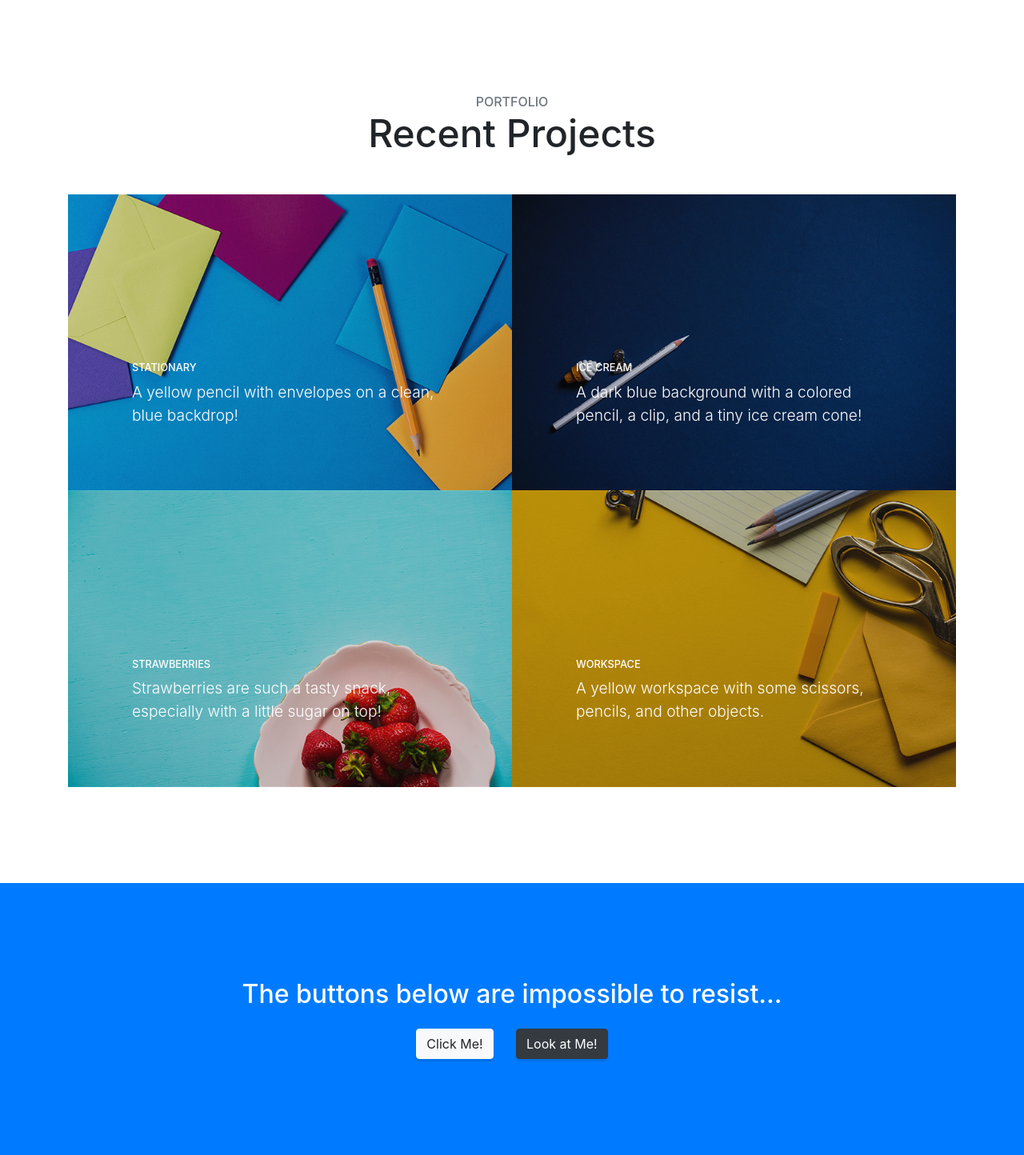
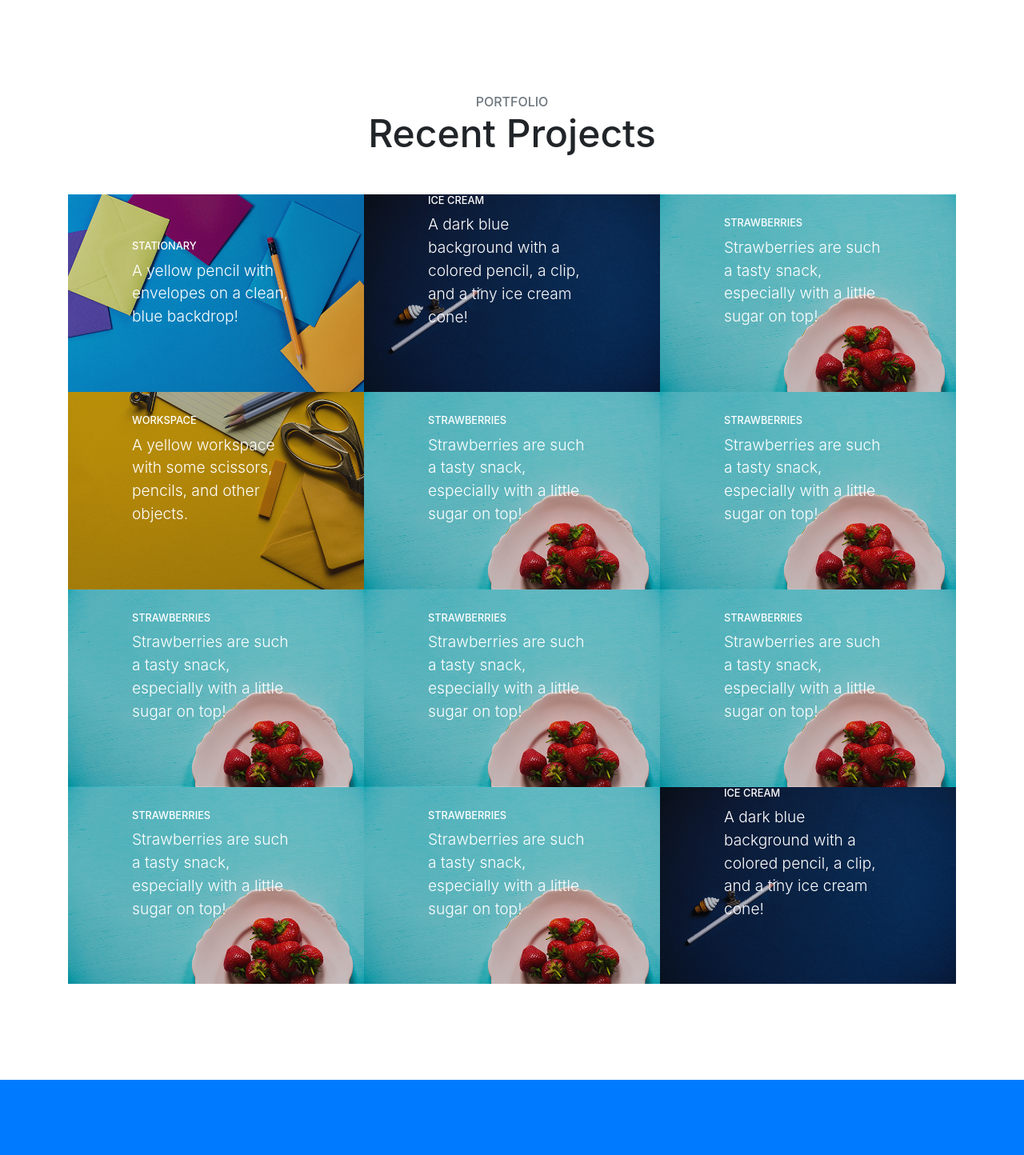
Before and after one commit to chagrdi/hello, a PHP site: page /app/index.html in a window 1280 px wide. Shown: the part 2512-3956 px from the top of the page at 80% size. Run offline with PHP 8.4, Linux system fonts and the light colour scheme; some libraries are stand-ins or nearby versions.

Commit message:
version7

```diff
--- a/app/dist/assets/css/style.css
+++ b/app/dist/assets/css/style.css
@@ -2,385 +2,6 @@ body,
 html {
   width: 100%;
   height: 100%;
-}
-
-body {
-  font-family: 'Source Sans Pro';
-}
-
-.btn-xl {
-  padding: 1.25rem 2.5rem;
-}
-
-.content-section {
-  padding-top: 7.5rem;
-  padding-bottom: 7.5rem;
-}
-
-.content-section-heading h2 {
-  font-size: 3rem;
-}
-
-.content-section-heading h3 {
-  font-size: 1rem;
-  text-transform: uppercase;
-}
-
-h1,
-h2,
-h3,
-h4,
-h5,
-h6 {
-  font-weight: 700;
-}
-
-.text-faded {
-  color: rgba(255, 255, 255, .7);
-}
-
-/* Map */
-.map {
-  height: 30rem;
-}
-
-@media (max-width: 992px) {
-  .map {
-    height: 75%;
-  }
-}
-
-.map iframe {
-  pointer-events: none;
-}
-
-.scroll-to-top {
-  line-height: 45px;
-  position: fixed;
-  right: 15px;
-  bottom: 15px;
-  display: none;
-  width: 50px;
-  height: 50px;
-  text-align: center;
-  color: white;
-  background: rgba(52, 58, 64, .5);
-}
-
-.scroll-to-top:focus,
-.scroll-to-top:hover {
-  color: white;
-}
-
-.scroll-to-top:hover {
-  background: #343a40;
-}
-
-.scroll-to-top i {
-  font-weight: 800;
-}
-
-.masthead {
-  position: relative;
-  display: table;
-  width: 100%;
-  height: auto;
-  min-height: 30rem;
-  padding-top: 8rem;
-  padding-bottom: 8rem;
-  background: linear-gradient(90deg, rgba(255, 255, 255, .1) 0%, rgba(255, 255, 255, .1) 100%), url('../../../src/assets/img/bg-masthead.jpg');
-  background-repeat: no-repeat;
-  background-position: center center;
-  background-size: cover;
-}
-
-.masthead h1 {
-  font-size: 4rem;
-  margin: 0;
-  padding: 0;
-}
-
-@media (min-width: 992px) {
-  .masthead {
-    height: 100vh;
-  }
-
-  .masthead h1 {
-    font-size: 5.5rem;
-  }
-}
-
-/* Side Menu */
-#sidebar-wrapper {
-  position: fixed;
-  z-index: 2;
-  right: 0;
-  width: 250px;
-  height: 100%;
-  transition: all .4s ease 0s;
-  -webkit-transform: translateX(250px);
-          transform: translateX(250px);
-  border-left: 1px solid rgba(255, 255, 255, .1);
-  background: #1d809f;
-}
-
-.sidebar-nav {
-  position: absolute;
-  top: 0;
-  width: 250px;
-  margin: 0;
-  padding: 0;
-  list-style: none;
-}
-
-.sidebar-nav li.sidebar-nav-item a {
-  display: block;
-  padding: 15px;
-  text-decoration: none;
-  color: #fff;
-}
-
-.sidebar-nav li a:hover {
-  text-decoration: none;
-  color: #fff;
-  background: rgba(255, 255, 255, .2);
-}
-
-.sidebar-nav li a:active,
-.sidebar-nav li a:focus {
-  text-decoration: none;
-}
-
-.sidebar-nav > .sidebar-brand {
-  font-size: 1.2rem;
-  line-height: 50px;
-  height: 80px;
-  padding-top: 15px;
-  padding-bottom: 15px;
-  padding-left: 15px;
-  background: rgba(52, 58, 64, .1);
-}
-
-.sidebar-nav > .sidebar-brand a {
-  color: #fff;
-}
-
-.sidebar-nav > .sidebar-brand a:hover {
-  color: #fff;
-  background: none;
-}
-
-#sidebar-wrapper.active {
-  right: 250px;
-  width: 250px;
-  transition: all .4s ease 0s;
-}
-
-.menu-toggle {
-  line-height: 50px;
-  position: fixed;
-  z-index: 999;
-  top: 15px;
-  right: 15px;
-  width: 50px;
-  height: 50px;
-  text-align: center;
-  color: #fff;
-  background: rgba(52, 58, 64, .5);
-}
-
-.menu-toggle:focus,
-.menu-toggle:hover {
-  color: #fff;
-}
-
-.menu-toggle:hover {
-  background: #343a40;
-}
-
-.service-icon {
-  font-size: 2.25rem;
-  line-height: 7.5rem;
-  display: block;
-  width: 7rem;
-  height: 7rem;
-  color: #1d809f;
-  background-color: #fff;
-  box-shadow: 0 3px 3px 0 rgba(0, 0, 0, .1);
-}
-
-.callout {
-  padding: 15rem 0;
-  background: linear-gradient(90deg, rgba(255, 255, 255, .1) 0%, rgba(255, 255, 255, .1) 100%), url('../../../src/assets/img/bg-callout.jpg');
-  background-repeat: no-repeat;
-  background-position: center center;
-  background-size: cover;
-}
-
-.callout h2 {
-  font-size: 3.5rem;
-  font-weight: 700;
-  display: block;
-  max-width: 30rem;
-}
-
-.portfolio-item {
-  position: relative;
-  display: block;
-  overflow: hidden;
-  max-width: 530px;
-  margin: auto auto 1rem;
-}
-
-.portfolio-item .caption {
-  position: absolute;
-  z-index: 1;
-  top: 0;
-  bottom: 0;
-  display: flex;
-  width: 100%;
-  height: 100%;
-  background-color: rgba(33, 37, 41, .2);
-}
-
-.portfolio-item .caption .caption-content {
-  margin: auto 2rem 2rem;
-  color: #fff;
-}
-
-.portfolio-item .caption .caption-content h2 {
-  font-size: .8rem;
-  text-transform: uppercase;
-}
-
-.portfolio-item .caption .caption-content p {
-  font-size: 1.2rem;
-  font-weight: 300;
-}
-
-@media (min-width: 992px) {
-  .portfolio-item {
-    max-width: none;
-    margin: 0;
-  }
-
-  .portfolio-item .caption {
-    -webkit-transition: -webkit-clip-path .25s ease-out, background-color .7s;
-    -webkit-clip-path: inset(0px);
-    clip-path: inset(0px);
-  }
-
-  .portfolio-item .caption .caption-content {
-    margin-right: 5rem;
-    margin-bottom: 5rem;
-    margin-left: 5rem;
-    transition: opacity .25s;
-  }
-
-  .portfolio-item img {
-    -webkit-transition: -webkit-clip-path .25s ease-out;
-    -webkit-clip-path: inset(-1px);
-    clip-path: inset(-1px);
-  }
-
-  .portfolio-item:hover img {
-    -webkit-clip-path: inset(2rem);
-    clip-path: inset(2rem);
-  }
-
-  .portfolio-item:hover .caption {
-    background-color: rgba(29, 128, 159, .9);
-    -webkit-clip-path: inset(2rem);
-    clip-path: inset(2rem);
-  }
-}
-
-footer.footer {
-  padding-top: 5rem;
-  padding-bottom: 5rem;
-}
-
-footer.footer .social-link {
-  font-size: 1.5rem;
-  line-height: 4.3rem;
-  display: block;
-  width: 4rem;
-  height: 4rem;
-  transition: background-color .15s ease-in-out;
-  background-color: #1d809f;
-  box-shadow: 0 3px 3px 0 rgba(0, 0, 0, .1);
-}
-
-footer.footer .social-link:hover {
-  text-decoration: none;
-  background-color: #155d74;
-}
-
-a {
-  color: #1d809f;
-}
-
-a:hover,
-a:focus,
-a:active {
-  color: #155d74;
-}
-
-.btn-primary {
-  color: #fff !important;
-  border-color: #1d809f !important;
-  background-color: #1d809f !important;
-}
-
-.btn-primary:hover,
-.btn-primary:focus,
-.btn-primary:active {
-  border-color: #155d74 !important;
-  background-color: #155d74 !important;
-}
-
-.btn-secondary {
-  color: #fff !important;
-  border-color: #ecb807 !important;
-  background-color: #ecb807 !important;
-}
-
-.btn-secondary:hover,
-.btn-secondary:focus,
-.btn-secondary:active {
-  border-color: #ba9106 !important;
-  background-color: #ba9106 !important;
-}
-
-.btn-dark {
-  color: #fff !important;
-}
-
-.btn {
-  font-weight: 700;
-  box-shadow: 0 3px 3px 0 rgba(0, 0, 0, .1);
-}
-
-.bg-primary {
-  background-color: #1d809f !important;
-}
-
-.text-primary {
-  color: #1d809f !important;
-}
-
-.text-secondary {
-  color: #ecb807 !important;
-}
-
-body,
-html {
-  width: 100%;
-  height: 100%;
-}
-
-body {
-  font-family: 'Source Sans Pro';
 }
 
 .btn-xl {
--- a/app/index.html
+++ b/app/index.html
@@ -17,10 +17,13 @@
 
   <!-- Custom Fonts -->
   <link href="vendor/fontawesome-free/css/all.min.css" rel="stylesheet" type="text/css">
-    <link href="https://fonts.googleapis.com/css?family=Source+Sans+Pro:300,400,700,300italic,400italic,700italic" rel="stylesheet" type="text/css">
+  <link href="https://fonts.googleapis.com/css?family=Source+Sans+Pro:300,400,700,300italic,400italic,700italic"
+    rel="stylesheet" type="text/css">
   <link href="vendor/simple-line-icons/css/simple-line-icons.css" rel="stylesheet">
 
   <!-- Custom CSS -->
+  <link rel="stylesheet" href="https://use.fontawesome.com/releases/v5.7.2/css/all.css"
+    integrity="sha384-fnmOCqbTlWIlj8LyTjo7mOUStjsKC4pOpQbqyi7RrhN7udi9RwhKkMHpvLbHG9Sr" crossorigin="anonymous">
   <link href="css/stylish-portfolio.min.css" rel="stylesheet">
 
 </head>
@@ -73,7 +76,8 @@
       <div class="row">
         <div class="col-lg-10 mx-auto">
           <h2>Stylish Portfolio is the perfect theme for your next project!</h2>
-            <p class="lead mb-5">This theme features a flexible, UX friendly sidebar menu and stock photos from our friends at
+          <p class="lead mb-5">This theme features a flexible, UX friendly sidebar menu and stock photos from our
+            friends at
             <a href="https://unsplash.com/">Unsplash</a>!</p>
           <a class="btn btn-dark btn-xl js-scroll-trigger" href="#services">What We Offer</a>
         </div>
@@ -137,7 +141,8 @@
       <h2 class="mx-auto mb-5">Welcome to
         <em>your</em>
         next website!</h2>
-        <a class="btn btn-primary btn-xl" href="https://startbootstrap.com/template-overviews/stylish-portfolio/">Download Now!</a>
+      <a class="btn btn-primary btn-xl" href="https://startbootstrap.com/template-overviews/stylish-portfolio/">Download
+        Now!</a>
     </div>
   </section>
 
@@ -149,7 +154,8 @@
         <h2 class="mb-5">Recent Projects</h2>
       </div>
       <div class="row no-gutters">
-          <div class="col-lg-6">
+
+        <div class="col-lg-4">
           <a class="portfolio-item" href="#">
             <span class="caption">
               <span class="caption-content">
@@ -160,7 +166,8 @@
             <img class="img-fluid" src="src/assets/img/portfolio-1.jpg" alt="">
           </a>
         </div>
-          <div class="col-lg-6">
+
+        <div class="col-lg-4">
           <a class="portfolio-item" href="#">
             <span class="caption">
               <span class="caption-content">
@@ -171,7 +178,9 @@
             <img class="img-fluid" src="src/assets/img/portfolio-2.jpg" alt="">
           </a>
         </div>
-          <div class="col-lg-6">
+
+
+        <div class="col-lg-4">
           <a class="portfolio-item" href="#">
             <span class="caption">
               <span class="caption-content">
@@ -182,7 +191,9 @@
             <img class="img-fluid" src="src/assets/img/portfolio-3.jpg" alt="">
           </a>
         </div>
-          <div class="col-lg-6">
+
+
+        <div class="col-lg-4">
           <a class="portfolio-item" href="#">
             <span class="caption">
               <span class="caption-content">
@@ -193,7 +204,106 @@
             <img class="img-fluid" src="src/assets/img/portfolio-4.jpg" alt="">
           </a>
         </div>
+
+        <div class="col-lg-4">
+          <a class="portfolio-item" href="#">
+            <span class="caption">
+              <span class="caption-content">
+                <h2>Strawberries</h2>
+                <p class="mb-0">Strawberries are such a tasty snack, especially with a little sugar on top!</p>
+              </span>
+            </span>
+            <img class="img-fluid" src="src/assets/img/portfolio-3.jpg" alt="">
+          </a>
         </div>
+
+        <div class="col-lg-4">
+          <a class="portfolio-item" href="#">
+            <span class="caption">
+              <span class="caption-content">
+                <h2>Strawberries</h2>
+                <p class="mb-0">Strawberries are such a tasty snack, especially with a little sugar on top!</p>
+              </span>
+            </span>
+            <img class="img-fluid" src="src/assets/img/portfolio-3.jpg" alt="">
+          </a>
+        </div>
+
+        <div class="col-lg-4">
+          <a class="portfolio-item" href="#">
+            <span class="caption">
+              <span class="caption-content">
+                <h2>Strawberries</h2>
+                <p class="mb-0">Strawberries are such a tasty snack, especially with a little sugar on top!</p>
+              </span>
+            </span>
+            <img class="img-fluid" src="src/assets/img/portfolio-3.jpg" alt="">
+          </a>
+        </div>
+
+        <div class="col-lg-4">
+          <a class="portfolio-item" href="#">
+            <span class="caption">
+              <span class="caption-content">
+                <h2>Strawberries</h2>
+                <p class="mb-0">Strawberries are such a tasty snack, especially with a little sugar on top!</p>
+              </span>
+            </span>
+            <img class="img-fluid" src="src/assets/img/portfolio-3.jpg" alt="">
+          </a>
+        </div>
+
+        <div class="col-lg-4">
+          <a class="portfolio-item" href="#">
+            <span class="caption">
+              <span class="caption-content">
+                <h2>Strawberries</h2>
+                <p class="mb-0">Strawberries are such a tasty snack, especially with a little sugar on top!</p>
+              </span>
+            </span>
+            <img class="img-fluid" src="src/assets/img/portfolio-3.jpg" alt="">
+          </a>
+        </div>
+
+        <div class="col-lg-4">
+          <a class="portfolio-item" href="#">
+            <span class="caption">
+              <span class="caption-content">
+                <h2>Strawberries</h2>
+                <p class="mb-0">Strawberries are such a tasty snack, especially with a little sugar on top!</p>
+              </span>
+            </span>
+            <img class="img-fluid" src="src/assets/img/portfolio-3.jpg" alt="">
+          </a>
+        </div>
+
+        <div class="col-lg-4">
+          <a class="portfolio-item" href="#">
+            <span class="caption">
+              <span class="caption-content">
+                <h2>Strawberries</h2>
+                <p class="mb-0">Strawberries are such a tasty snack, especially with a little sugar on top!</p>
+              </span>
+            </span>
+            <img class="img-fluid" src="src/assets/img/portfolio-3.jpg" alt="">
+          </a>
+        </div>
+
+        <div class="col-lg-4">
+          <a class="portfolio-item" href="#">
+            <span class="caption">
+              <span class="caption-content">
+                <h2>Ice Cream</h2>
+                <p class="mb-0">A dark blue background with a colored pencil, a clip, and a tiny ice cream cone!</p>
+              </span>
+            </span>
+            <img class="img-fluid" src="src/assets/img/portfolio-2.jpg" alt="">
+          </a>
+        </div>
+
+
+      </div>
+
     </div>
   </section>
 
@@ -208,10 +318,12 @@
 
   <!-- Map -->
   <section id="contact" class="map">
-      <iframe width="100%" height="100%" frameborder="0" scrolling="no" marginheight="0" marginwidth="0" src="https://maps.google.com/maps?f=q&amp;source=s_q&amp;hl=en&amp;geocode=&amp;q=Twitter,+Inc.,+Market+Street,+San+Francisco,+CA&amp;aq=0&amp;oq=twitter&amp;sll=28.659344,-81.187888&amp;sspn=0.128789,0.264187&amp;ie=UTF8&amp;hq=Twitter,+Inc.,+Market+Street,+San+Francisco,+CA&amp;t=m&amp;z=15&amp;iwloc=A&amp;output=embed"></iframe>
+    <iframe width="100%" height="100%" frameborder="0" scrolling="no" marginheight="0" marginwidth="0"
+      src="https://maps.google.com/maps?f=q&amp;source=s_q&amp;hl=en&amp;geocode=&amp;q=Twitter,+Inc.,+Market+Street,+San+Francisco,+CA&amp;aq=0&amp;oq=twitter&amp;sll=28.659344,-81.187888&amp;sspn=0.128789,0.264187&amp;ie=UTF8&amp;hq=Twitter,+Inc.,+Market+Street,+San+Francisco,+CA&amp;t=m&amp;z=15&amp;iwloc=A&amp;output=embed"></iframe>
     <br />
     <small>
-        <a href="https://maps.google.com/maps?f=q&amp;source=embed&amp;hl=en&amp;geocode=&amp;q=Twitter,+Inc.,+Market+Street,+San+Francisco,+CA&amp;aq=0&amp;oq=twitter&amp;sll=28.659344,-81.187888&amp;sspn=0.128789,0.264187&amp;ie=UTF8&amp;hq=Twitter,+Inc.,+Market+Street,+San+Francisco,+CA&amp;t=m&amp;z=15&amp;iwloc=A"></a>
+      <a
+        href="https://maps.google.com/maps?f=q&amp;source=embed&amp;hl=en&amp;geocode=&amp;q=Twitter,+Inc.,+Market+Street,+San+Francisco,+CA&amp;aq=0&amp;oq=twitter&amp;sll=28.659344,-81.187888&amp;sspn=0.128789,0.264187&amp;ie=UTF8&amp;hq=Twitter,+Inc.,+Market+Street,+San+Francisco,+CA&amp;t=m&amp;z=15&amp;iwloc=A"></a>
     </small>
   </section>
 
--- a/app/src/assets/sass/style.scss
+++ b/app/src/assets/sass/style.scss
@@ -1,15 +1,4 @@
-@import "variables";
-@import "mixins";
-@import "global";
-@import "masthead";
-@import "sidebar";
-@import "services";
-@import "callout";
-@import "portfolio";
-@import "footer";
-@import "bootstrap-overrides";
 
-// Variables
 
 // Restated Bootstrap Variables
 
@@ -34,9 +23,6 @@ html {
   height: 100%;
 }
 
-body {
-  @include body-font;
-}
 
 // Custom Button Size
 .btn-xl {
```
Lines whose indentation alone changed are shown as unchanged.
